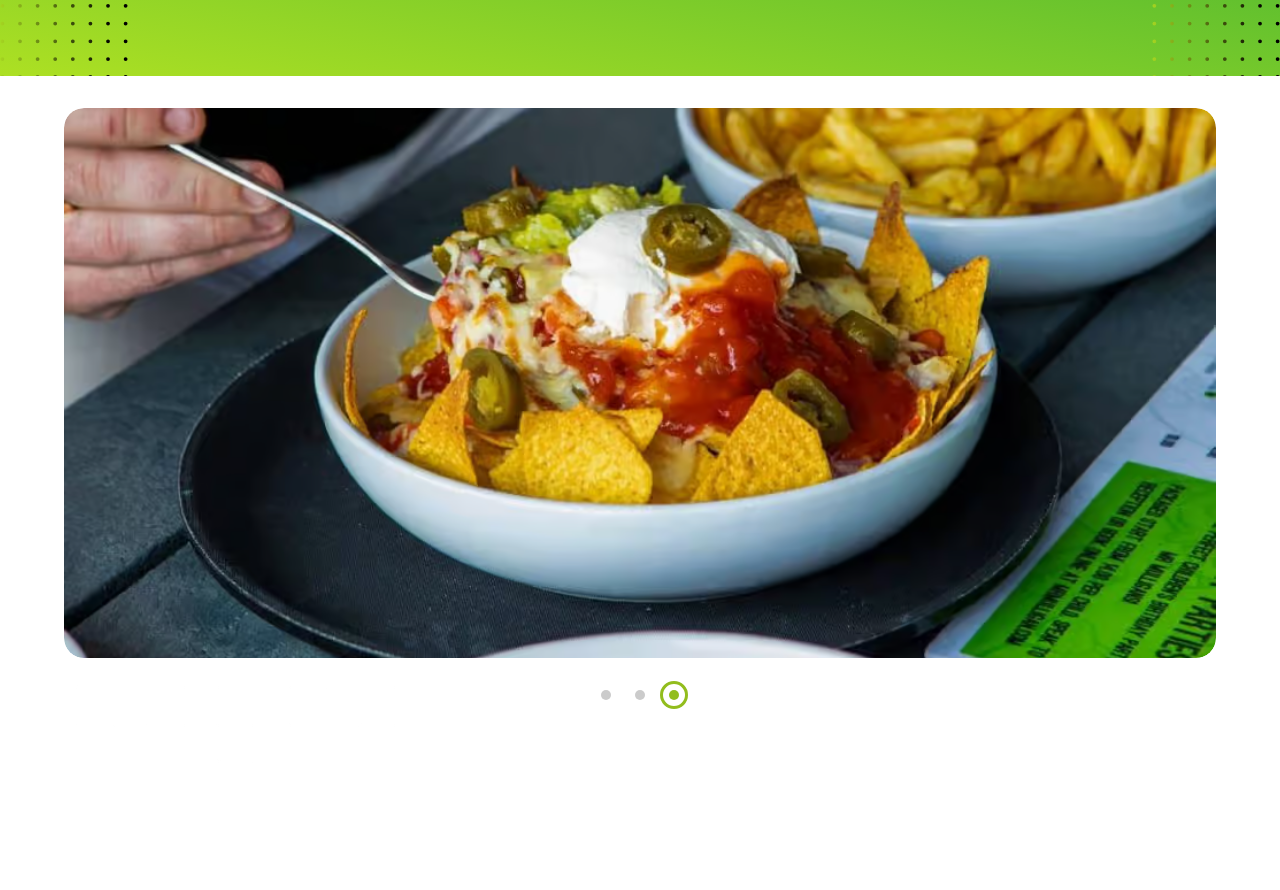
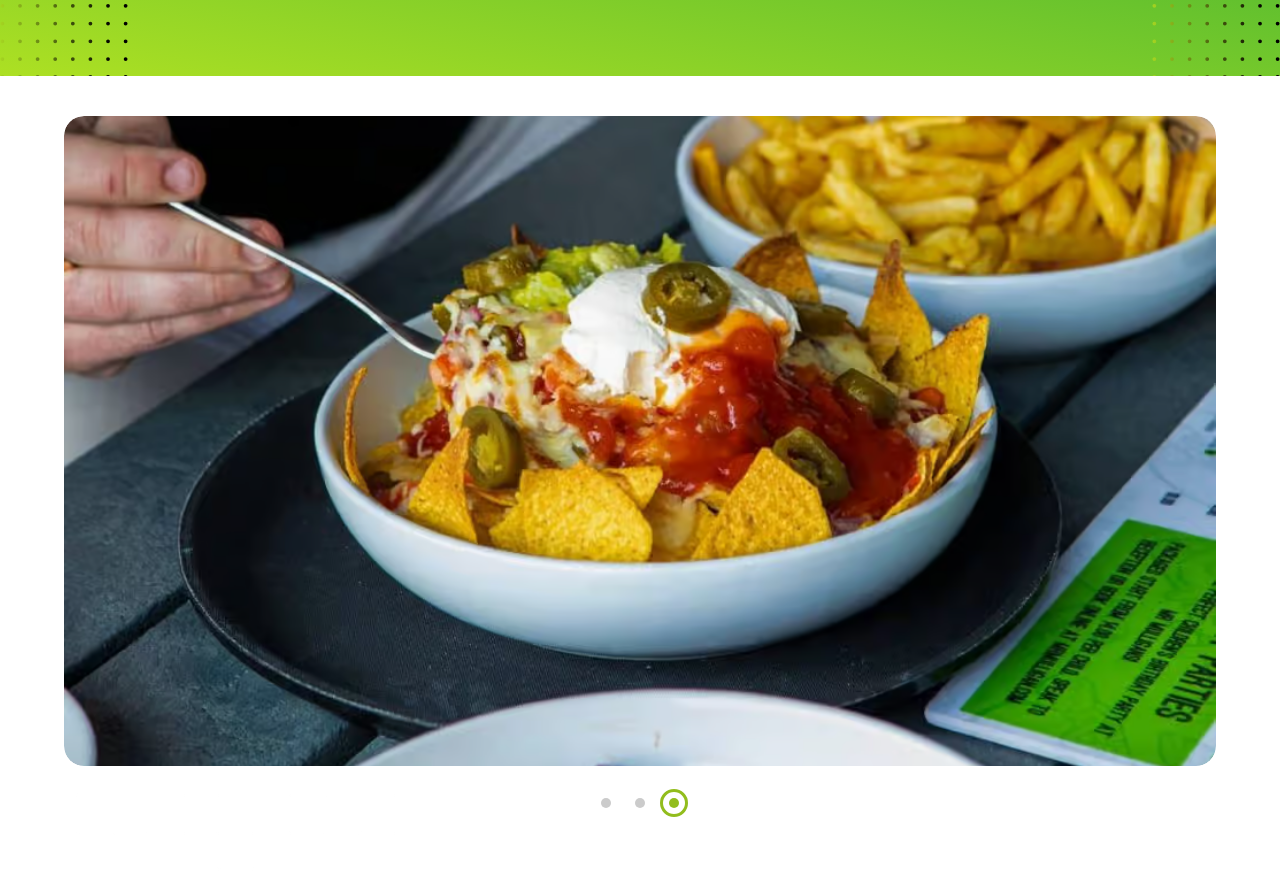
Before and after one commit to kamrannazir901/sidcup-family-golf-ui-clone, a plain HTML site: page index.html in a window 1280 px wide. Shown: the part 2968-3858 px from the top of the page. Drawn offline with nearby package versions, Linux system fonts and the light colour scheme.

Commit message:
Final changes

```diff
--- a/style.css
+++ b/style.css
@@ -445,6 +445,7 @@ main {
   transition: all 0.2s ease;
   transform-style: preserve-3d;
   position: relative;
+  cursor: pointer;
 }
 
 .card > h2 {
@@ -481,6 +482,11 @@ main {
 .card:hover .overlay {
   opacity: 1;
 }
+
+.card:hover > h2 {
+  opacity: 0;
+}
+
 .card:hover {
   transform: rotate3d(-0.25, 0.4, 0, 10deg);
 }
@@ -1040,6 +1046,7 @@ img#quoterighticon {
 .timerimagessection {
   margin: auto;
   width: 90%;
+  margin-top: 100px;
 }
 
 .timerimagessection .flex-container {
@@ -1063,7 +1070,7 @@ img#quoterighticon {
   aspect-ratio: 4 / 3;
   width: 100%;
   height: 100%;
-  max-height: 550px;
+  max-height: 650px;
 }
 
 .mySwiper .swiper-slide img {
@@ -1166,6 +1173,9 @@ img#quoterighticon {
 }
 
 @media screen and (max-width: 1320px) {
+  .timerimagessection {
+    margin-top: 40px;
+  }
   .timerimagessection .flex-container {
     display: flex;
     align-items: center;
```
